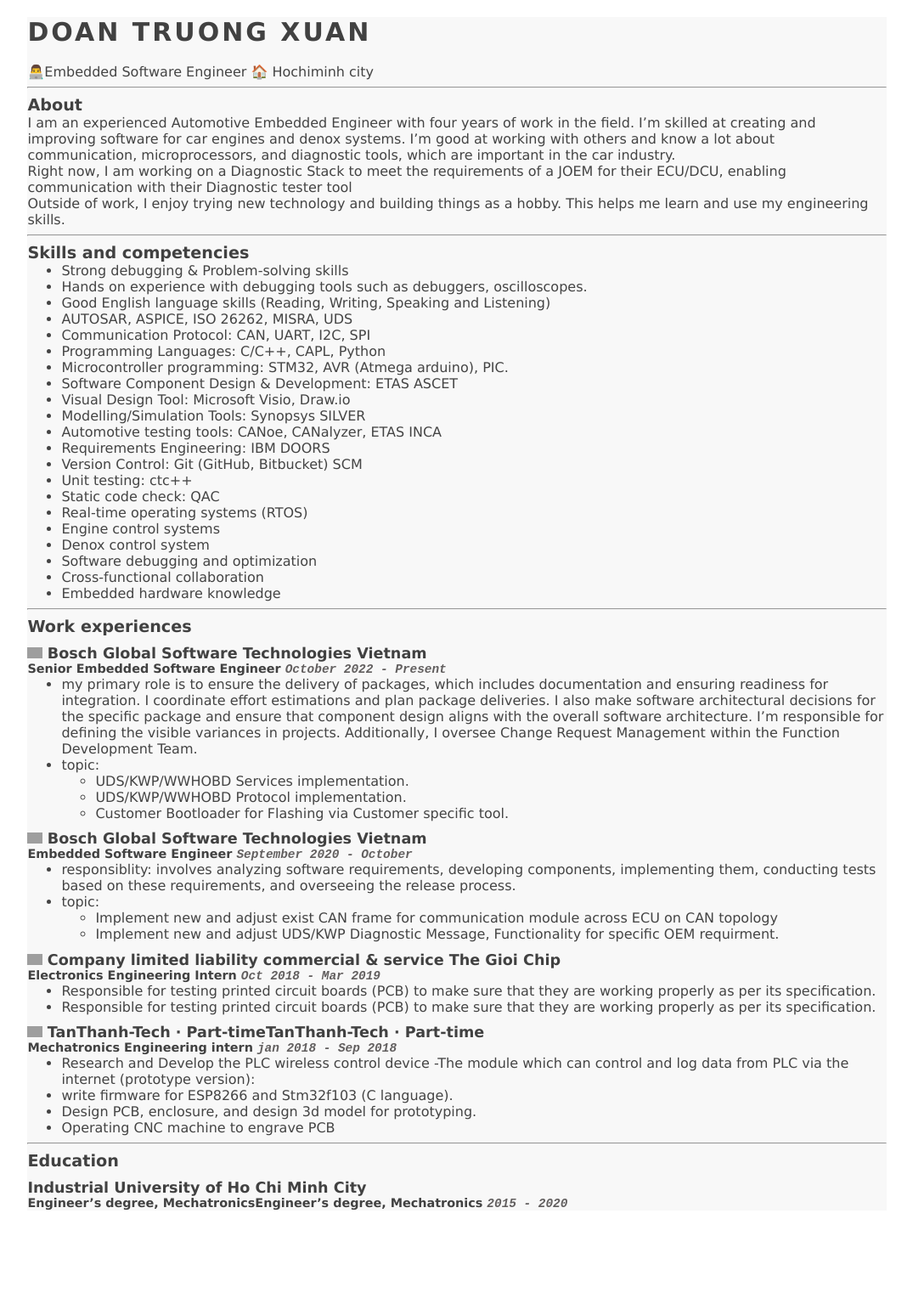
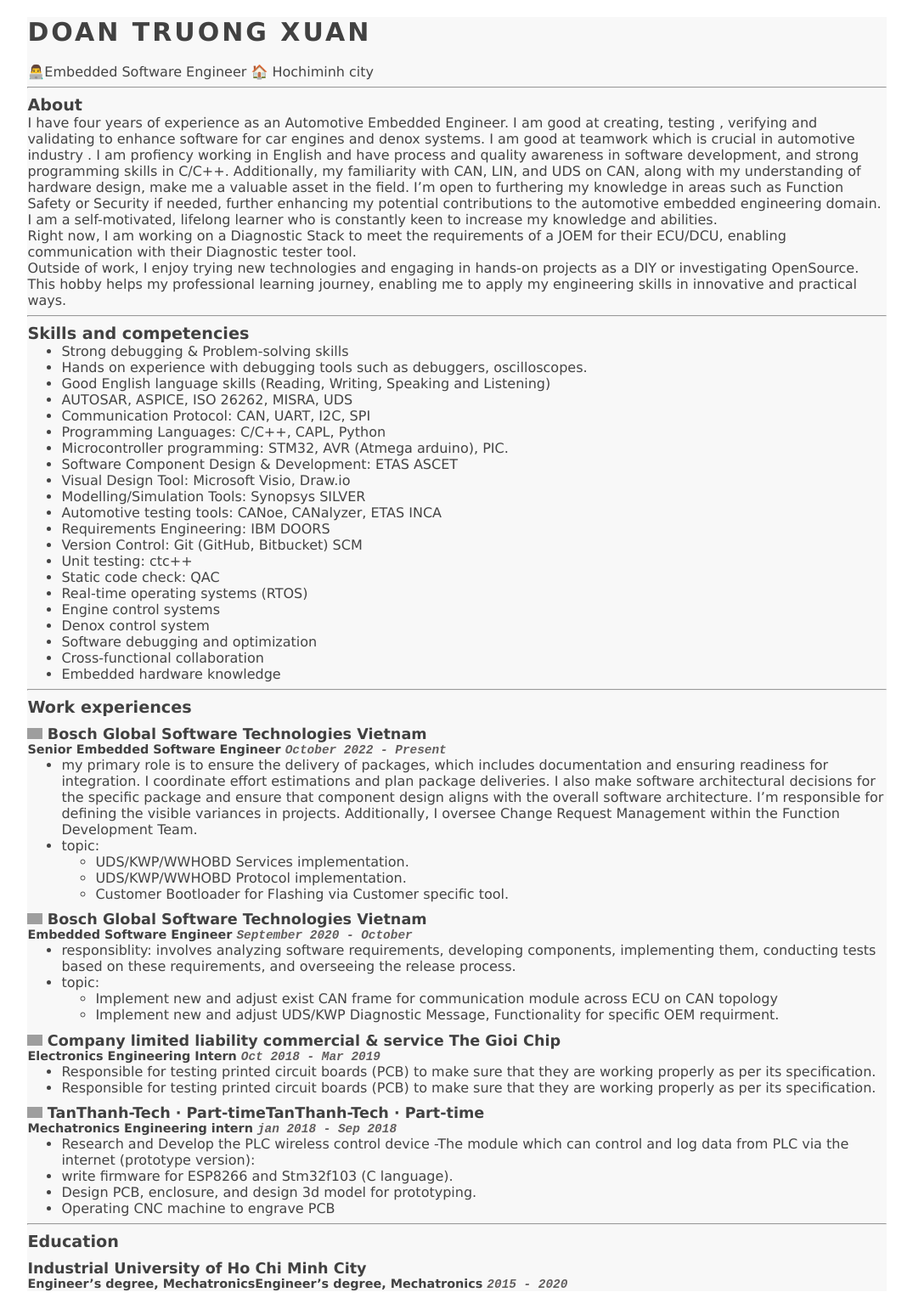
Before and after one commit to DTrXuan/my_cv, a Jekyll site: the page built from index.md, in a window 1280 px wide. Shown: the whole page at 85% size, without its empty margins (102-1177 px from the left). Built offline with Jekyll 4.4.1, drawn with Linux system fonts in a browser that asks for light colours; before the commit the page ends 1433 px from its top, so only the background shows below that; grey boxes are pictures that could not be loaded.

Commit message:
Update CV

```diff
--- a/index.md
+++ b/index.md
@@ -10,11 +10,11 @@
 
 ## About
 
-I am an experienced Automotive Embedded Engineer with four years of work in the field. I'm skilled at creating and improving software for car engines and denox systems. I'm good at working with others and know a lot about communication, microprocessors, and diagnostic tools, which are important in the car industry.
+I have four years of experience as an Automotive Embedded Engineer. I am good at creating, testing , verifying and validating to enhance software for car engines and denox systems. I am good at teamwork which is crucial in automotive industry . I am profiency working in English and have process and quality awareness in software development, and strong programming skills in C/C++. Additionally, my familiarity with CAN, LIN, and UDS on CAN, along with my understanding of hardware design, make me a valuable asset in the field. I'm open to furthering my knowledge in areas such as Function Safety or Security if needed, further enhancing my potential contributions to the automotive embedded engineering domain. I am a self-motivated, lifelong learner who is constantly keen to increase my knowledge and abilities.
 
-Right now, I am working on a Diagnostic Stack to meet the requirements of a JOEM for their ECU/DCU, enabling communication with their Diagnostic tester tool
+Right now, I am working on a Diagnostic Stack to meet the requirements of a JOEM for their ECU/DCU, enabling communication with their Diagnostic tester tool.
 
-Outside of work, I enjoy trying new technology and building things as a hobby. This helps me learn and use my engineering skills.
+Outside of work, I enjoy trying new technologies and engaging in hands-on projects as a DIY or investigating OpenSource. This hobby helps my professional learning journey, enabling me to apply my engineering skills in innovative and practical ways.
 
 ---
 
```
